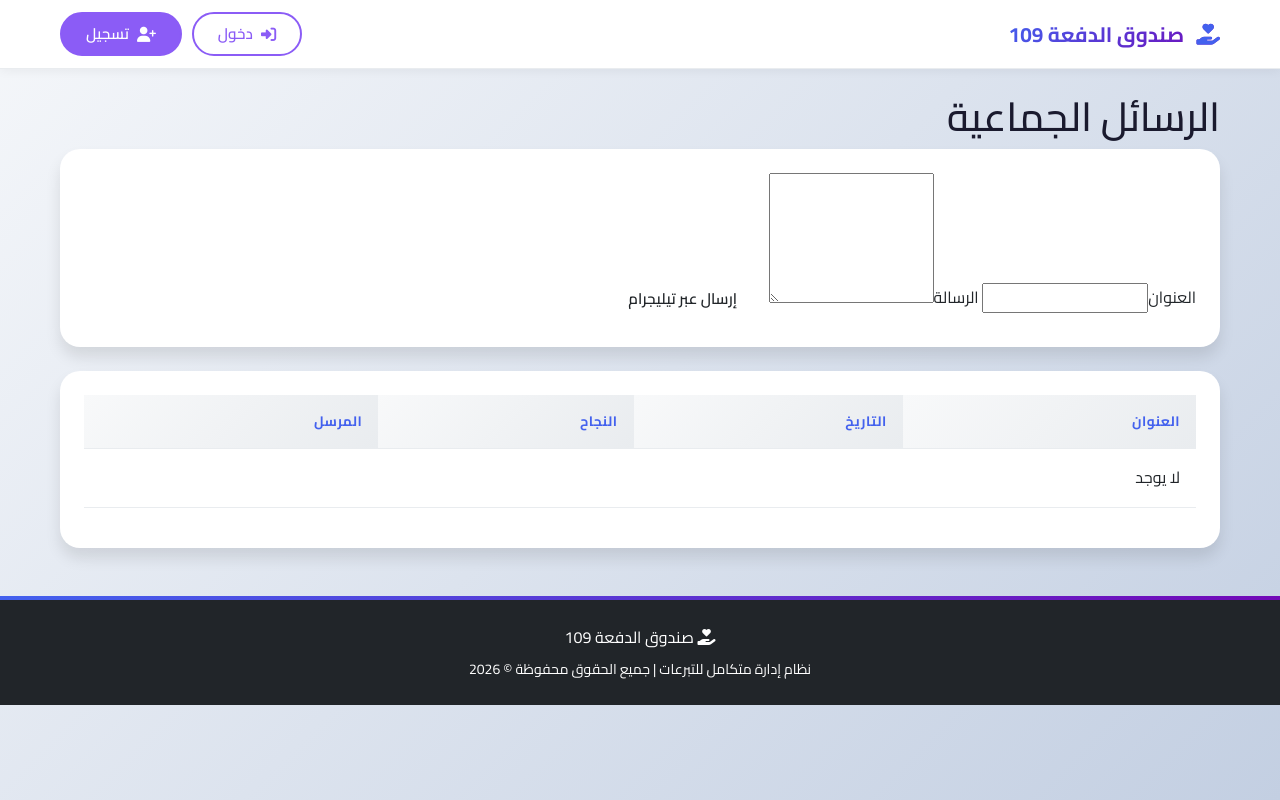
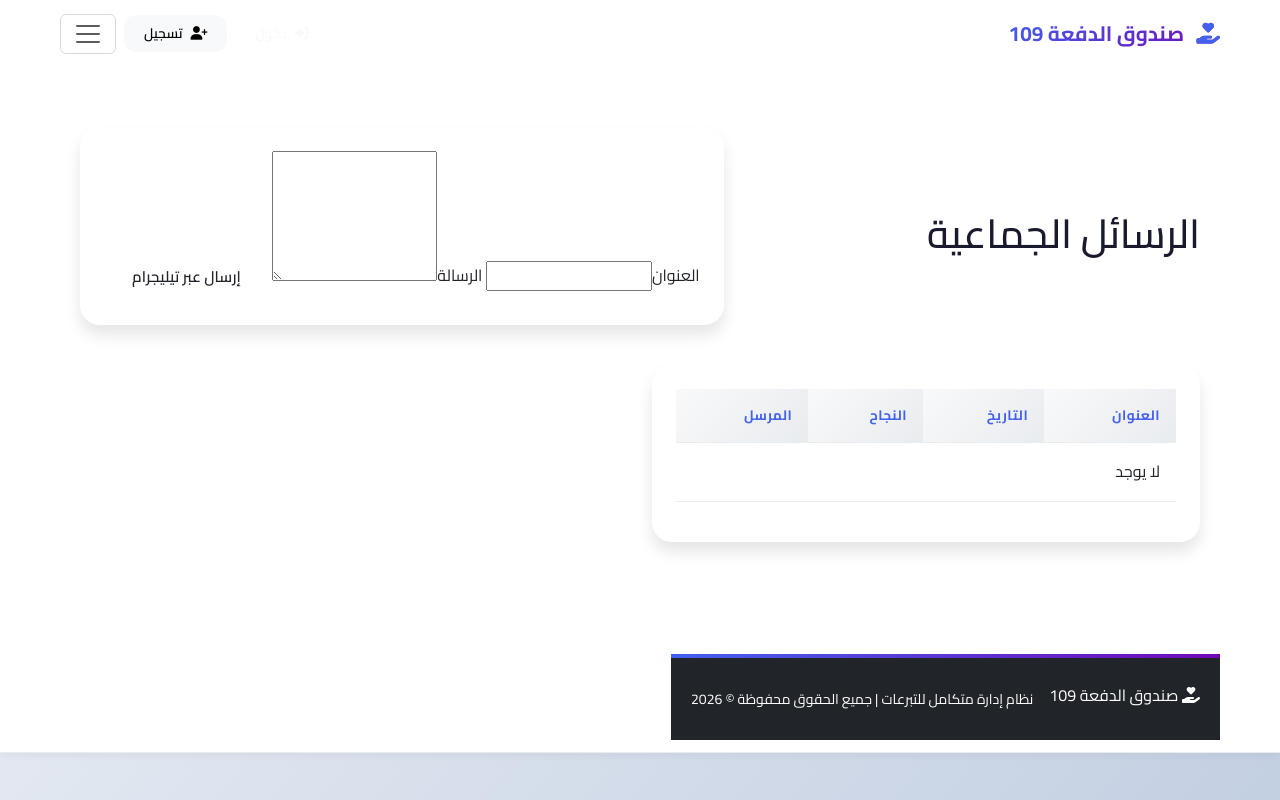
Before and after one commit to abdelrahman109/109-sys1, a Flask app: page /admin/broadcast in a window 1280 px wide. Run offline with Flask 3, Linux system fonts and the light colour scheme; a user stored in the database is signed in; data comes from the database, SQL or seed files in the repository; data that the repository does not hold is empty.

Commit message:
Update base.html

```diff
--- a/templates/base.html
+++ b/templates/base.html
@@ -102,17 +102,17 @@
                 <i class="fas fa-hand-holding-heart"></i> صندوق الدفعة 109
             </a>
 
-            <div class="nav-buttons">
+<div class="d-flex align-items-center gap-2">
     {% if not current_user.is_authenticated %}
-                    <a href="/login" class="btn-nav btn-nav-login">
+        <a href="/login" class="btn btn-outline-light btn-sm">
             <i class="fas fa-sign-in-alt"></i> دخول
         </a>
-                    <a href="/register" class="btn-nav btn-nav-register">
+        <a href="/register" class="btn btn-light btn-sm">
             <i class="fas fa-user-plus"></i> تسجيل
         </a>
     {% else %}
         <div class="dropdown">
-                        <button class="btn dropdown-toggle" type="button" data-bs-toggle="dropdown">
+            <button class="btn btn-light btn-sm dropdown-toggle" type="button" data-bs-toggle="dropdown">
                 <i class="fas fa-user"></i> {{ current_user.full_name }}
             </button>
             <ul class="dropdown-menu dropdown-menu-end">
@@ -129,9 +129,10 @@
             </ul>
         </div>
     {% endif %}
+    <button class="navbar-toggler" type="button" data-bs-toggle="collapse" data-bs-target="#navbarNav">
+        <span class="navbar-toggler-icon"></span>
+    </button>
 </div>
-        </div>
-    </nav>
 
     <div class="container mt-3">
         {% with messages = get_flashed_messages(with_categories=true) %}
```
Lines whose indentation alone changed are shown as unchanged.
